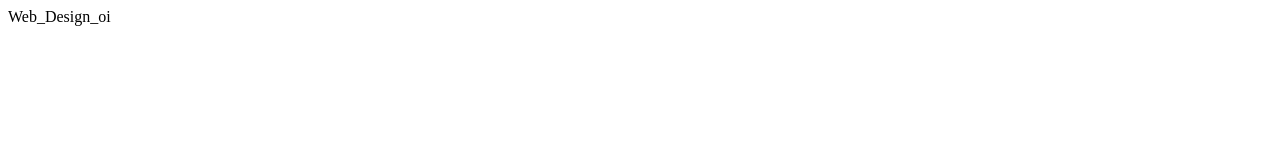
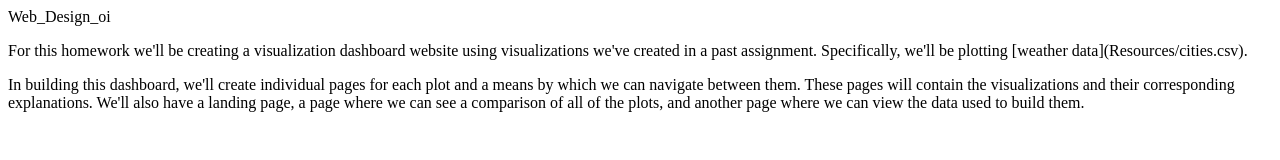
Before and after one commit to enjbaez/Web_Design_io, a plain HTML site: page index.html in a window 1280 px wide. Drawn offline with Linux system fonts and the light colour scheme.

Commit message:
added summary to index

```diff
--- a/index.html
+++ b/index.html
@@ -1 +1,7 @@
 <h>Web_Design_oi</h>
+<section>
+<p>
+                    For this homework we'll be creating a visualization dashboard website using visualizations we've created in a past assignment. Specifically, we'll be plotting [weather data](Resources/cities.csv).
+            </p>
+            <p>In building this dashboard, we'll create individual pages for each plot and a means by which we can navigate between them. These pages will contain the visualizations and their corresponding explanations. We'll also have a landing page, a page where we can see a comparison of all of the plots, and another page where we can view the data used to build them.</p>
+  </section>
```
